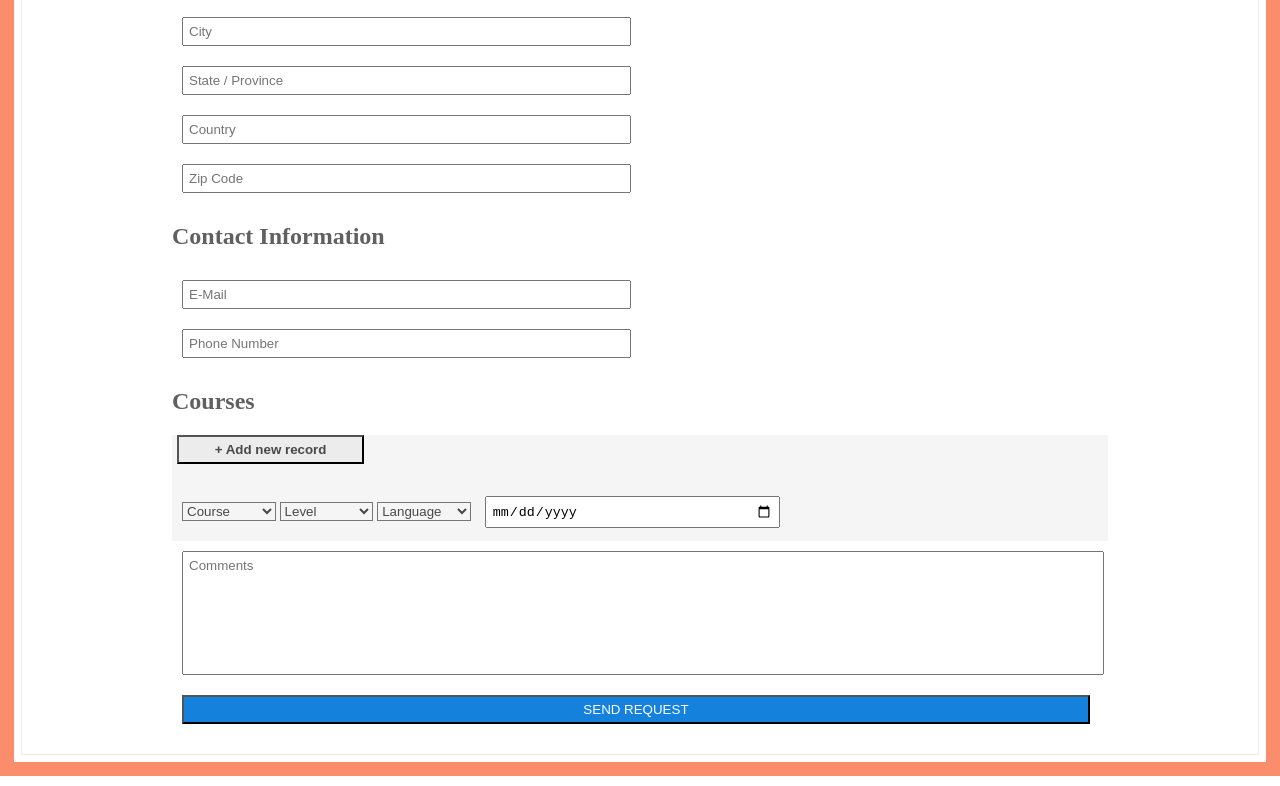
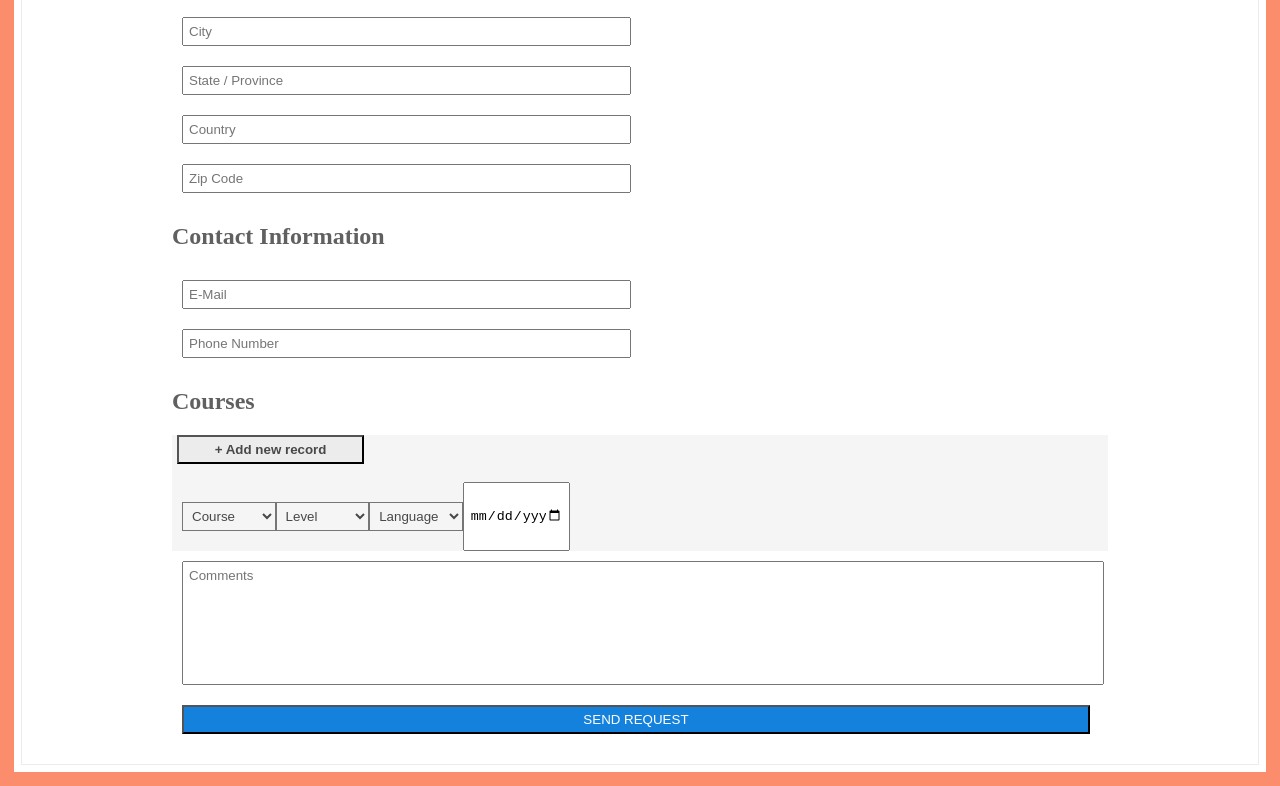
Before and after one commit to febstar/Tidelab-project, a plain HTML site: page index.html in a window 1280 px wide. Shown: the part 486-1272 px from the top of the page. Drawn offline with Linux system fonts and the light colour scheme.

Commit message:
Initial commit

```diff
--- a/index.html
+++ b/index.html
@@ -57,6 +57,7 @@
         background-color: #F5F5F5;
         color: #484848;
         width: 10%;
+        padding: 5px;
     }
     #inner1{
         display: flex;
@@ -115,7 +116,7 @@
                     <div class="inner" id="inner1">
 
                     </div>
-                    <div>
+                    <div style="display: flex;">
                         <select style="margin-left: 10px;" name="Course" id="course" required>
                             <option value="select:">Course   </option>
                             <option value="html:">HTML</option>
@@ -134,7 +135,7 @@
                             <option value="Language: css">CSS</option>
                             <option value="Language: javascript">JAVASCRIPT</option>
                         </select>
-                        <input id="start-date" type="date" name="start" placeholder="Start Date" required>
+                        <input style="width: 10%; margin: 0px;" id="start-date" type="date" name="start" placeholder="Start Date" required>
                     </div>
                 </div>
                 <input style="width: 97%; padding-bottom: 100px;" type="text" name="comment" placeholder="Comments" required>
```
